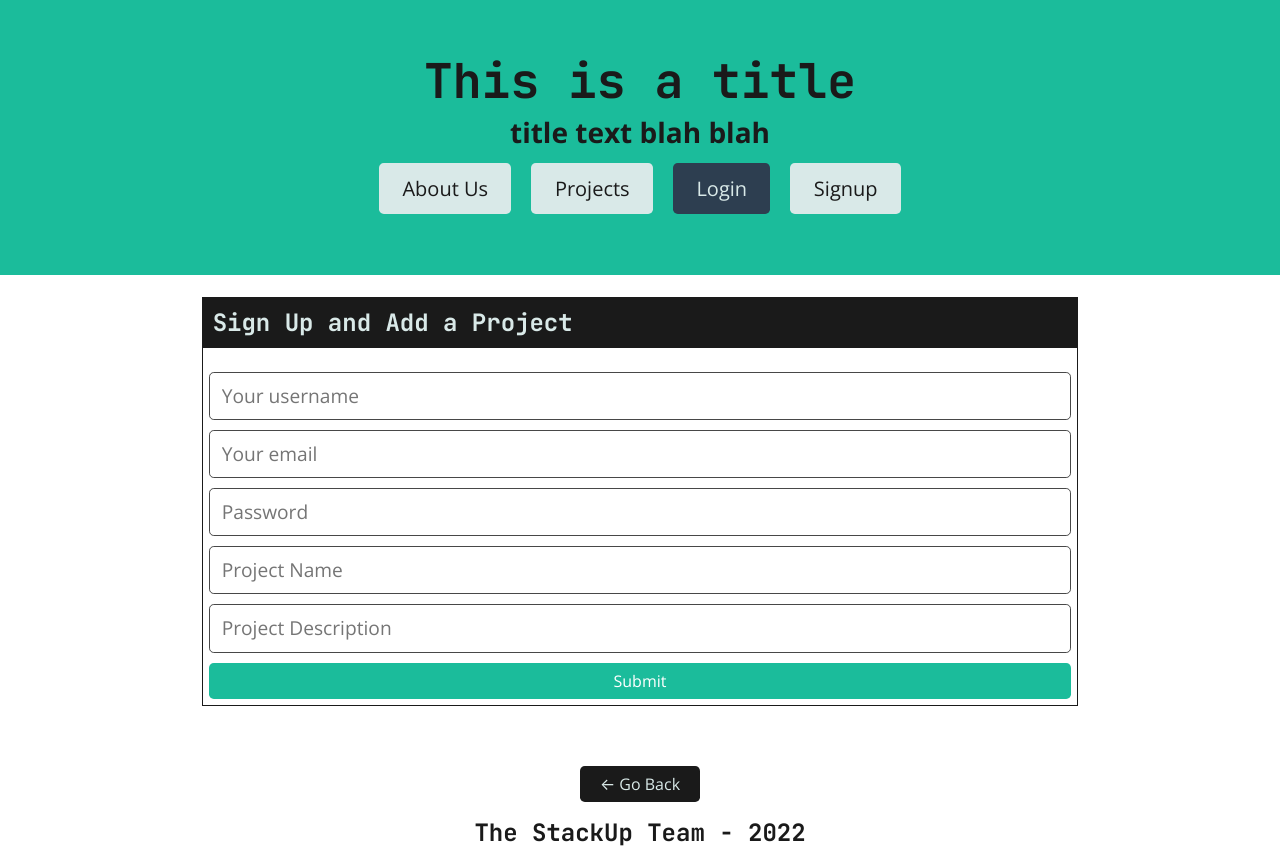
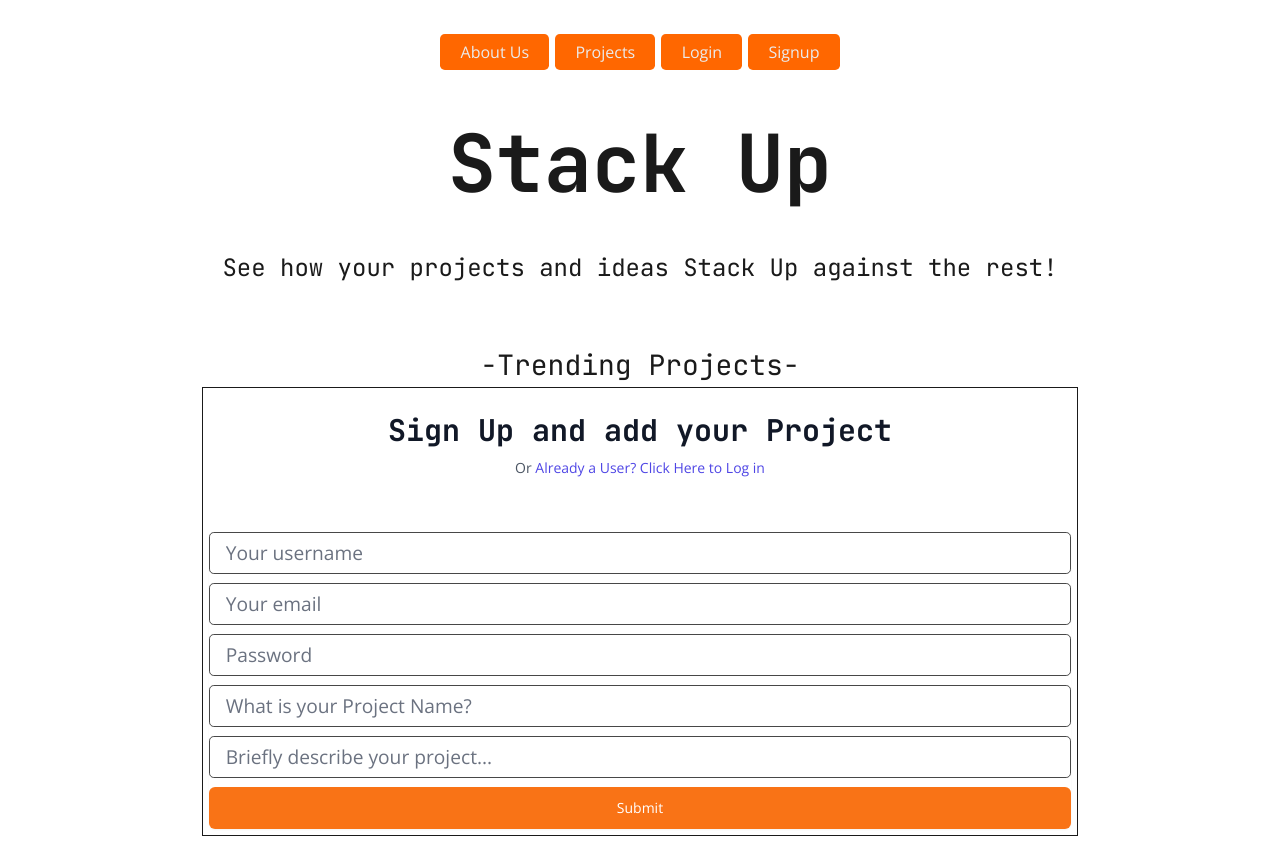
Before and after one commit to ST12345678910/StackUp, a React (Create React App) app in the folder client/: page /signup in a window 1280 px wide. Shown: the top 848 px of the page. Built offline with nearby package versions, Linux system fonts and the light colour scheme.

Commit message:
integrating premade front end styling to pages...

```diff
--- a/client/public/index.html
+++ b/client/public/index.html
@@ -42,4 +42,64 @@
       To create a production bundle, use `npm run build` or `yarn build`.
     -->
   </body>
+  <script src="https://cdn.tailwindcss.com?plugins=forms,typography,aspect-ratio,line-clamp"></script>
+  <script>
+    tailwind.config = {
+      theme: {
+        extend: {
+          colors: {
+            clifford: '#da373d',
+          }
+        }
+      }
+    }
+  </script>
+  <style type="text/tailwindcss">
+  :root {
+  --primary: #c0c0c0;
+  --secondary: #FF6700;
+  --tertiary: #3A6EA5;
+  --light: #ebebeb;
+  --dark: #004e98;
+}
+    /* @layer utilities {
+            .content-auto {
+              content-visibility: auto;
+            }
+          } */
+
+      #mainheader {
+        font-weight: bolder;
+        font-size: 80px;
+      }
+
+      #mantra {
+        font-weight: 400;
+        font-size: x-large;
+      }
+
+      .center {
+        display: flex;
+        flex-direction: row;
+        justify-content: space-evenly;
+  }
+  .btn {
+  text-align: center;
+  display: inline-block;
+  padding: 0.5rem 1.2rem;
+  margin: 0;
+  text-decoration: none;
+  font-size: 1rem;
+  border-radius: 0.3rem;
+  border: 1px solid transparent;
+  outline: none;
+  color: var(--light);
+  background-color: var(--secondary);
+  margin: 3px;
+  transition: color 0.2s ease-in-out, background-color 0.2s ease-in-out;
+}
+.btn:hover {
+  background-color: orange;
+}
+      </style>
 </html>
--- a/client/src/components/SkillForm/index.js
+++ b/client/src/components/CommentForm/index.js
@@ -6,7 +6,7 @@ import { ADD_SKILL } from '../../utils/mutations';
 
 import Auth from '../../utils/auth';
 
-const SkillForm = ({ profileId }) => {
+const CommentForm = ({ profileId }) => {
   const [skill, setSkill] = useState('');
 
   const [addSkill, { error }] = useMutation(ADD_SKILL);
@@ -36,7 +36,7 @@ const SkillForm = ({ profileId }) => {
         >
           <div className="col-12 col-lg-9">
             <input
-              placeholder="What are your thoughts?"
+              placeholder="Leave your thoughts anonymously..."
               value={skill}
               className="form-input w-100"
               onChange={(event) => setSkill(event.target.value)}
@@ -64,4 +64,4 @@ const SkillForm = ({ profileId }) => {
   );
 };
 
-export default SkillForm;
+export default CommentForm;
--- a/client/src/components/SkillsList/index.js
+++ b/client/src/components/CommentList/index.js
@@ -1,6 +1,6 @@
 import React from 'react';
 
-const SkillsList = ({ skills }) => {
+const CommentList = ({ skills }) => {
   if (!skills.length) {
     return <h3>No one is here...</h3>;
   }
@@ -23,4 +23,4 @@ const SkillsList = ({ skills }) => {
   );
 };
 
-export default SkillsList;
+export default CommentList;
--- /dev/null
+++ b/client/src/components/DeleteProject/index.js
@@ -0,0 +1,34 @@
+import React, { useState } from 'react';
+import { Link } from 'react-router-dom';
+
+import { useMutation } from '@apollo/client';
+import { REMOVE_PROFILE } from '../../utils/mutations';
+
+import Auth from '../../utils/auth';
+
+const DeleteProfile = ({profileId}) => {
+  const [removeProfile, { error, data }] = useMutation(REMOVE_PROFILE);
+
+  const handleFormSubmit = async (event) => {
+    event.preventDefault();
+    console.log(profileId);
+
+    try {
+      const { data } = await removeProfile({
+        variables: { profileId },
+      });
+
+      Auth.logout(data.removeProfile.token);
+    } catch (e) {
+      console.error(e);
+    }
+  };
+
+  return (
+    <button className="btn btn-block btn-info" onClick={handleFormSubmit} >
+      Delete Profile
+    </button>
+  );
+};
+
+export default DeleteProfile;
--- a/client/src/components/Header/index.js
+++ b/client/src/components/Header/index.js
@@ -10,47 +10,47 @@ const Header = () => {
   };
   return (
 
-    <header className="bg-info text-dark mb-4 py-3 display-flex align-center">
+    <header className="text-dark mb-4 py-3 display-flex align-center">
+
       <div className="container flex-column justify-space-between-lg justify-center align-center text-center">
-        <Link className="text-dark" to="/">
-          <h1 className="m-0" style={{ fontSize: '3rem' }}>
-            This is a title
-          </h1>
-        </Link>
-        <p className="m-0" style={{ fontSize: '1.75rem', fontWeight: '700' }}>
-          title text blah blah
-        </p>
+
         <div>
           {Auth.loggedIn() ? (
-            <><Link className="btn btn-lg btn-light m-2" to="/">
+            <><Link className="btn" to="/">
               About Us
             </Link>
-              <Link className="btn btn-lg btn-light m-2" to="/">
+              <Link className="btn" to="/">
                 Projects
               </Link>
-              <Link className="btn btn-lg btn-light m-2" to={`/profiles/${Auth.getProfile().data._id}`}>
+              <Link className="btn" to={`/profiles/${Auth.getProfile().data._id}`}>
                 {Auth.getProfile().data.name}'s Project
               </Link>
-              <button className="btn btn-lg btn-light m-2" onClick={logout}>
+              <button className="btn" onClick={logout}>
                 Logout
               </button>
             </>
           ) : (
             <>
-                <Link className="btn btn-lg btn-light m-2" to="/">
+              <Link className="btn" to="/">
                 About Us
               </Link>
-                <Link className="btn btn-lg btn-light m-2" to="/">
+              <Link className="btn" to="/">
                 Projects
               </Link>
-              <Link className="btn btn-lg btn-primary m-2" to="/login">
+              <Link className="btn" to="/login">
                 Login
               </Link>
-              <Link className="btn btn-lg btn-light m-2" to="/signup">
+              <Link className="btn" to="/signup">
                 Signup
               </Link>
             </>
           )}
+        </div>
+
+        <div class="font-Titillium Web">
+          <h1 id="mainheader" class="text-center m-10">Stack Up</h1>
+          <h3 id="mantra" class="text-center">See how your projects and ideas Stack Up against the rest!</h3>
+          <h3 class="mt-16 -mb-12">-Trending Projects-</h3>
         </div>
       </div>
     </header>
--- a/client/src/components/ProfileList/index.js
+++ b/client/src/components/ProfileList/index.js
@@ -9,27 +9,32 @@ const ProfileList = ({ profiles, title }) => {
   return (
     <div>
       <h3 className="text-primary">{title}</h3>
-      <div className="flex-row justify-space-between my-4">
+      <div className="flex-row justify-space-between">
         {profiles &&
           profiles.map((profile) => (
 
-            <div key={profile._id} className="col-12 col-xl-6">
-              <div className="card mb-3">
-                <h4 className="card-header bg-dark text-light p-2 m-0">
-                  {profile.projectname} by {profile.name} <br />
-                  <span className="text-white" style={{ fontSize: '1rem' }}>
-                     {profile.skills ? profile.skills.length : 0}{' '}
-                    people interested
-                    {profile.skills && profile.skills.length === 1 ? '' : ''}
-                  </span>
-                </h4>
-                <Link
-                  className="btn btn-block btn-squared btn-light text-dark"
-                  to={`/profiles/${profile._id}`}
-                >Join the Discussion
+            <div key={profile._id} class="rounded overflow-hidden shadow-lg">
+              <img class="w-full" src="https://picsum.photos/250/250" alt="randompic"></img>
+      <div class="px-6 py-4">
+                <div class="font-bold text-xl">{profile.projectname} by {profile.name} </div>
+
+                <p class="text-gray-850">
+                  {profile.skills ? profile.skills.length : 0}{' '}
+                  people interested
+                  {profile.skills && profile.skills.length === 1 ? '' : ''}
+                </p>
+
+        <p class="text-gray-700 text-base mt-5">
+          {profile.projectdescription}
+        </p>
+
+      </div>
+      <div class="px-6 pt-4 pb-2">
+                <Link class="bg-orange-500 hover:bg-orange-400 text-white font-bold py-2 px-4 border-b-4 border-orange-700 hover:border-orange-500 rounded" to={`/profiles/${profile._id}`}>
+                  Join the Discussion
                 </Link>
-              </div>
-            </div>
+      </div>
+      </div>
 
           ))}
       </div>
--- a/client/src/index.css
+++ b/client/src/index.css
@@ -429,7 +429,6 @@ a {
 
 a:hover {
   color: #065b83;
-  text-decoration: underline;
 }
 
 /* HEIGHT / WIDTH UTILS */
@@ -970,21 +969,6 @@ a:hover {
 
 .display-flex {
   display: flex !important;
-}
-
-.btn {
-  text-align: center;
-  display: inline-block;
-  padding: 0.5rem 1.2rem;
-  margin: 0;
-  text-decoration: none;
-  font-size: 1rem;
-  border-radius: 0.3rem;
-  border: 1px solid transparent;
-  outline: none;
-  color: #1a1a1a;
-  background-color: #aeaeae;
-  transition: color 0.2s ease-in-out, background-color 0.2s ease-in-out;
 }
 
 .btn:hover {
--- a/client/src/pages/Signup.js
+++ b/client/src/pages/Signup.js
@@ -45,7 +45,12 @@ const Signup = () => {
     <main className="flex-row justify-center mb-4">
       <div className="col-12 col-lg-10">
         <div className="card">
-          <h4 className="card-header bg-dark text-light p-2">Sign Up and Add a Project</h4>
+          <h2 class="mt-6 text-center text-3xl font-extrabold text-gray-900">Sign Up and add your Project</h2>
+          <p class="mt-2 text-center text-sm text-gray-600">
+            Or
+            <a href="/login" class="font-medium text-indigo-600 hover:text-indigo-500"> Already a User? Click Here to
+              Log in </a>
+          </p>
           <div className="card-body">
             {data ? (
               <p>
@@ -53,55 +58,62 @@ const Signup = () => {
                 <Link to="/">back to the homepage.</Link>
               </p>
             ) : (
-              <form onSubmit={handleFormSubmit}>
+                <form onSubmit={handleFormSubmit} class="mt-8 space-y-6">
+                  <div class="rounded-md shadow-sm -space-y-px">
+                  <div>
                 <input
-                  className="form-input"
+                    className="form-input appearance-none rounded-none relative block w-full px-3 py-2 border border-gray-300 placeholder-gray-500 text-gray-900 rounded-t-md focus:outline-none focus:ring-indigo-500 focus:border-indigo-500 focus:z-10 sm:text-sm"
                   placeholder="Your username"
                   name="name"
                   type="text"
                   value={formState.name}
                   onChange={handleChange}
-                />
+                /></div>
+                <div>
                 <input
-                  className="form-input"
+                    className="form-input appearance-none rounded-none relative block w-full px-3 py-2 border border-gray-300 placeholder-gray-500 text-gray-900 rounded-t-md focus:outline-none focus:ring-indigo-500 focus:border-indigo-500 focus:z-10 sm:text-sm"
                   placeholder="Your email"
                   name="email"
                   type="email"
                   value={formState.email}
                   onChange={handleChange}
-                />
+                /></div>
+                <div>
                   <input
-                    className="form-input"
+                    className="form-input appearance-none rounded-none relative block w-full px-3 py-2 border border-gray-300 placeholder-gray-500 text-gray-900 rounded-t-md focus:outline-none focus:ring-indigo-500 focus:border-indigo-500 focus:z-10 sm:text-sm"
                     placeholder="Password"
                     name="password"
                     type="password"
                     value={formState.password}
                     onChange={handleChange}
-                  />
+                  /></div>
+                  <div>
                   <input
-                    className="form-input"
-                    placeholder="Project Name"
+                    className="form-input appearance-none rounded-none relative block w-full px-3 py-2 border border-gray-300 placeholder-gray-500 text-gray-900 rounded-t-md focus:outline-none focus:ring-indigo-500 focus:border-indigo-500 focus:z-10 sm:text-sm"
+                    placeholder="What is your Project Name?"
                     name="projectname"
                     type="text"
                     value={formState.projectname}
                     onChange={handleChange}
-                  />
+                  /></div>
+                  <div>
                   <input
-                    className="form-input"
-                    placeholder="Project Description"
+                    className="form-input appearance-none rounded-none relative block w-full px-3 py-2 border border-gray-300 placeholder-gray-500 text-gray-900 rounded-t-md focus:outline-none focus:ring-indigo-500 focus:border-indigo-500 focus:z-10 sm:text-sm"
+                    placeholder="Briefly describe your project..."
                     name="projectdescription"
                     type="text"
                     value={formState.projectdescription}
                     onChange={handleChange}
-                  />
-
+                  /></div>
+                <div>
                 <button
-                  className="btn btn-block btn-info"
+                    className="group relative w-full flex justify-center py-2 px-4 border border-transparent text-sm font-medium rounded-md text-white bg-orange-500 hover:bg-orange-400 focus:outline-none focus:ring-2 focus:ring-offset-2 focus:ring-orange-500"
                   style={{ cursor: 'pointer' }}
                   type="submit"
                 >
                   Submit
-                </button>
+                </button></div>
+                  </div>
               </form>
             )}
 
```
Also changed, not shown: client/src/pages/Login.js (+40 -6 lines), client/src/pages/Profile.js (+11 -6 lines), client/src/utils/mutations.js (+11 -0 lines), 1 other file (tests, documents, lock files or other folders). Lines whose indentation alone changed are shown as unchanged.
